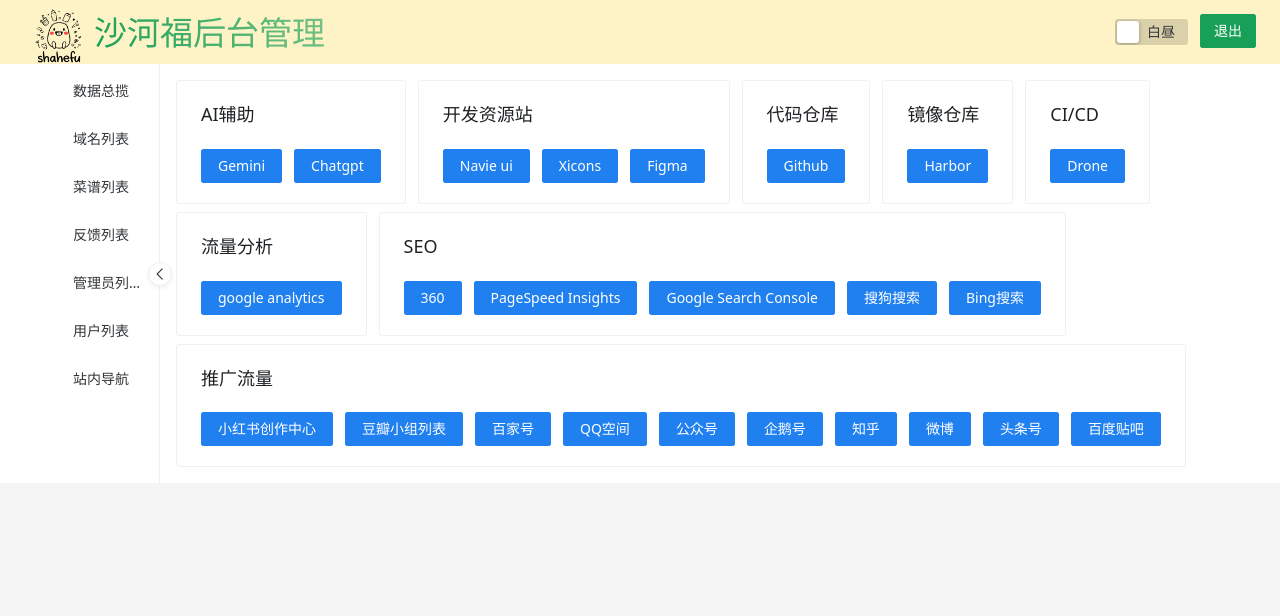
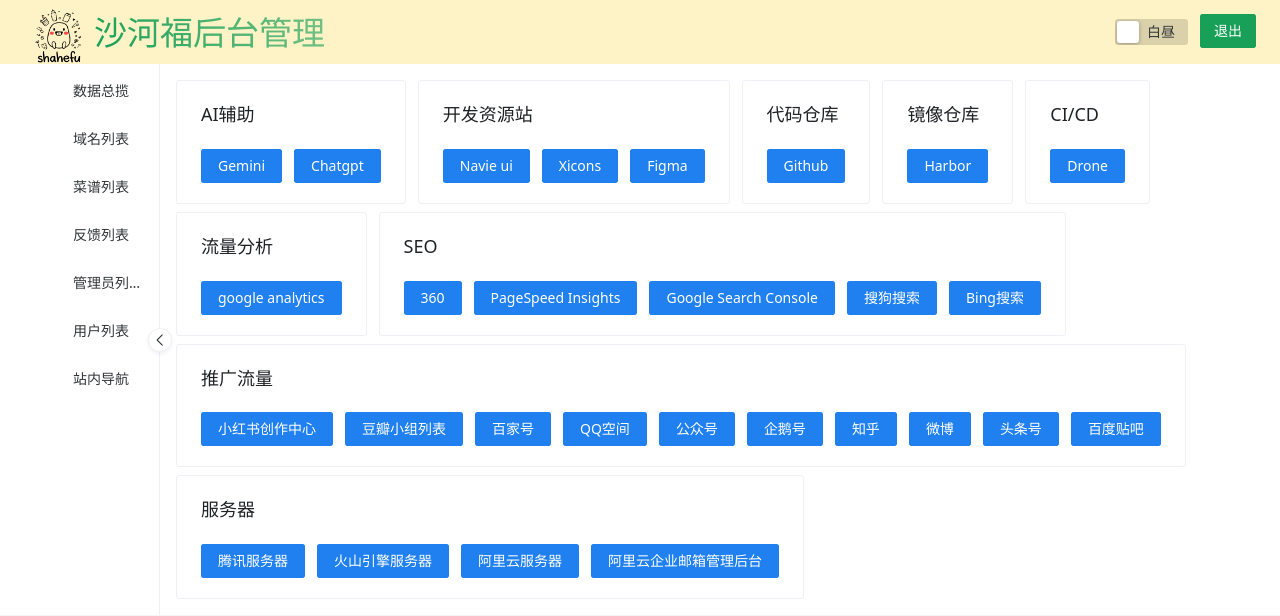
Before and after one commit to hebeinanji/shahefu_admin, a Vue app: page /nav_site in a window 1280 px wide. Shown: the top 616 px of the page. Built offline with nearby package versions, Linux system fonts and the light colour scheme; sample sign-in values are in the browser's storage; some icons are missing; what vue3-apexcharts would draw is missing.

Commit message:
add some nav url

```diff
--- a/src/views/NavSiteView.vue
+++ b/src/views/NavSiteView.vue
@@ -106,6 +106,22 @@
             </n-button>
           </n-space>
         </n-card>
+        <n-card title="服务器">
+          <n-space>
+            <n-button type="info">
+              <a href="https://console.cloud.tencent.com/" target="_blank">腾讯服务器</a>
+            </n-button>
+            <n-button type="info">
+              <a href="https://console.volcengine.com/ecs/region:ecs+cn-beijing/instance?" target="_blank">火山引擎服务器</a>
+            </n-button>
+            <n-button type="info">
+              <a href="https://ecs.console.aliyun.com/server/i-2zeeyclzglmyidu9ofkw/detail?spm=5176.12818093_47.0.0.3be92cc9FOpz6V&regionId=cn-beijing" target="_blank">阿里云服务器</a>
+            </n-button>
+            <n-button type="info">
+              <a href="https://qiye.aliyun.com/admin/#/home" target="_blank">阿里云企业邮箱管理后台</a>
+            </n-button>
+          </n-space>
+        </n-card>
       </n-space>
     </n-flex>
   </div>
```
